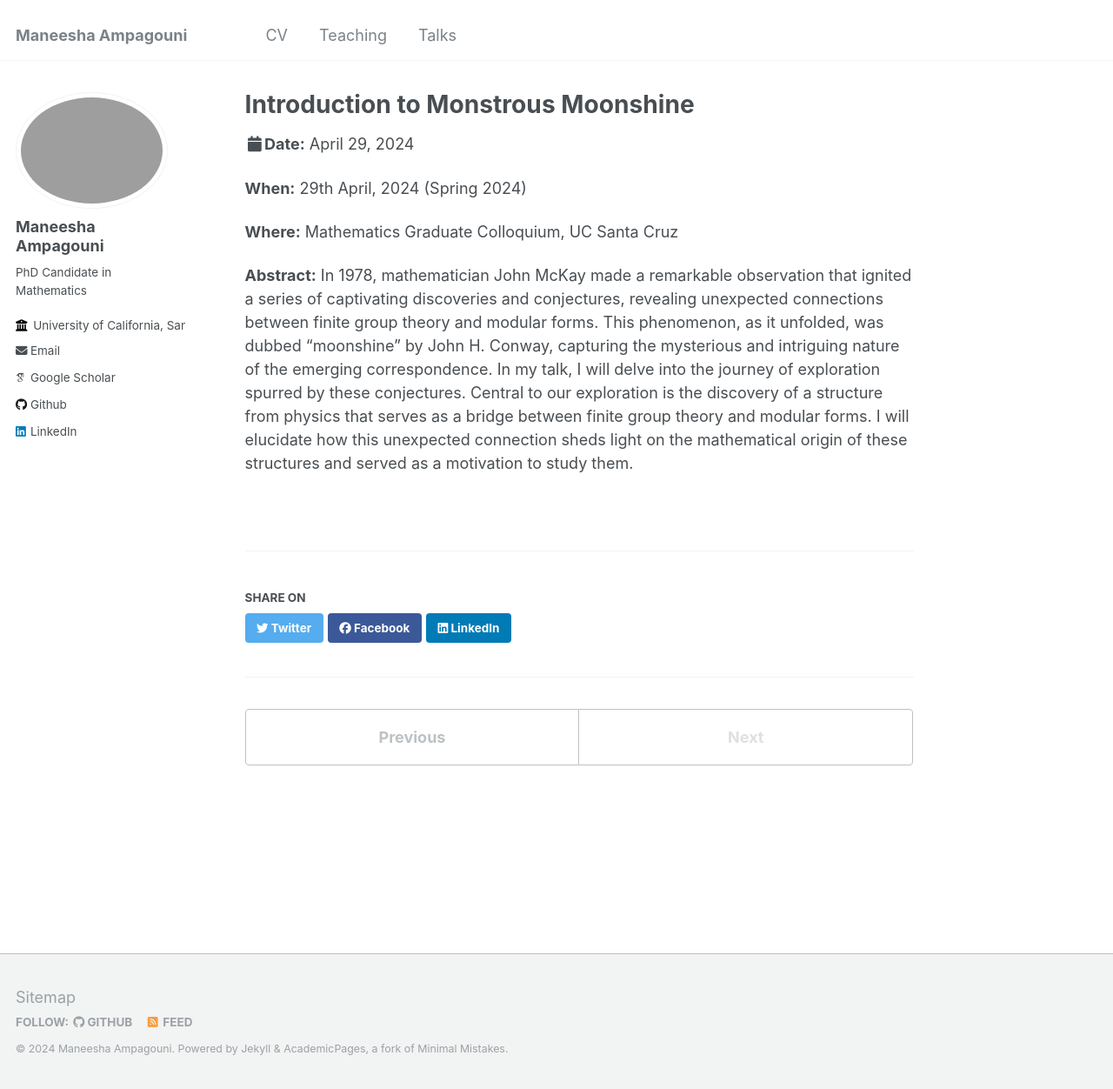
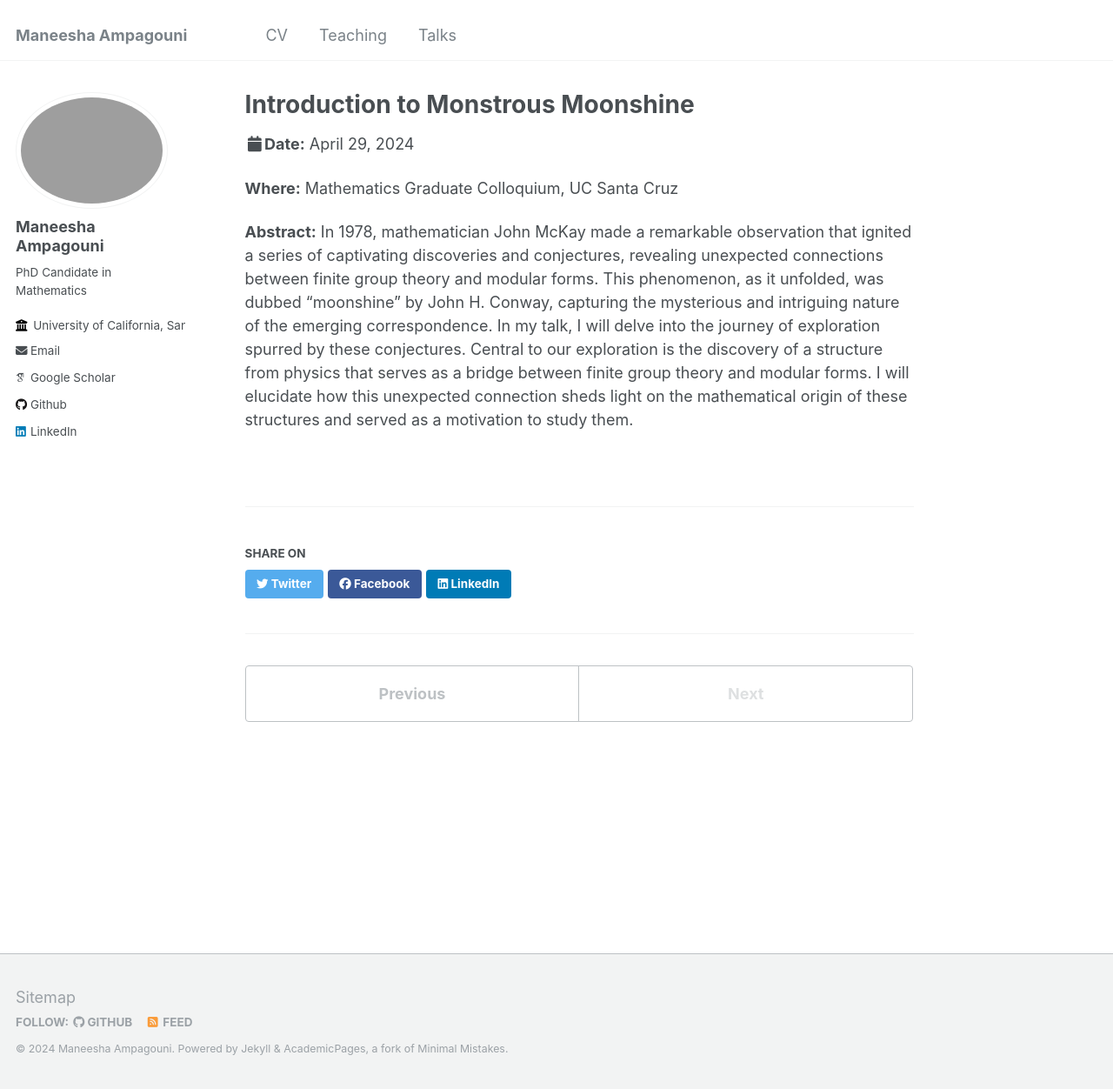
Before and after one commit to ManeeshaAmpagouni/maneeshaampagouni.github.io, a Jekyll site: the page built from _talks/Monstrous Moonshine.md, in a window 1280 px wide and 1252 px high. Shown: the whole window at 87% size. Built offline with Jekyll 4.4.1, drawn with Linux system fonts in a browser that asks for light colours; some web fonts are replaced.

Commit message:
update to talks

```diff
--- a/_talks/Monstrous Moonshine.md
+++ b/_talks/Monstrous Moonshine.md
@@ -7,7 +7,6 @@ Where: "UC Santa Cruz"
 date: 2024-04-29
 
 ---
-**When:** 29th April, 2024 (Spring 2024)  <br>
 
 **Where:** Mathematics Graduate Colloquium, UC Santa Cruz
 
```
